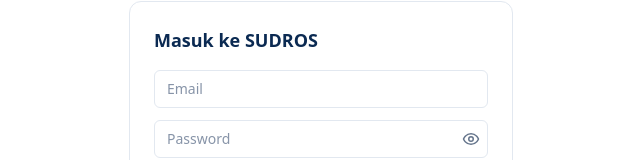
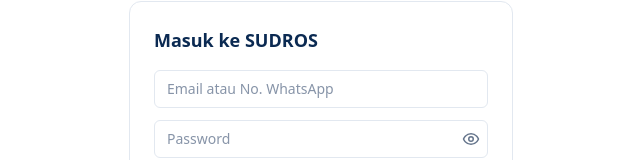
Before and after one commit to nadinesuhendro-png/SUDROS, a Next.js app: page /login in a window 1280 px wide. Shown: the part 297-457 px from the top of the page, without its empty margins (319-959 px from the left). Built offline with nearby package versions, Linux system fonts and the light colour scheme.

Commit message:
Update page.tsx

```diff
--- a/app/(auth)/login/page.tsx
+++ b/app/(auth)/login/page.tsx
@@ -1,3 +1,6 @@
+// Taruh file ini di: app/login/page.tsx
+// PERUBAHAN: field "email" (type=email) diganti jadi "identifier" (type=text) —
+// bisa diisi email ATAU nomor HP, sesuai perubahan di app/(auth)/actions.ts
 import Link from "next/link";
 import Image from "next/image";
 import { login } from "@/app/(auth)/actions";
@@ -35,9 +38,9 @@ export default async function LoginPage({
 
         <form action={login} className="flex flex-col gap-3">
           <input
-            type="email"
-            name="email"
-            placeholder="Email"
+            type="text"
+            name="identifier"
+            placeholder="Email atau No. WhatsApp"
             required
             className="rounded-md border border-[var(--border)] px-3 py-2 text-sm"
           />
```
